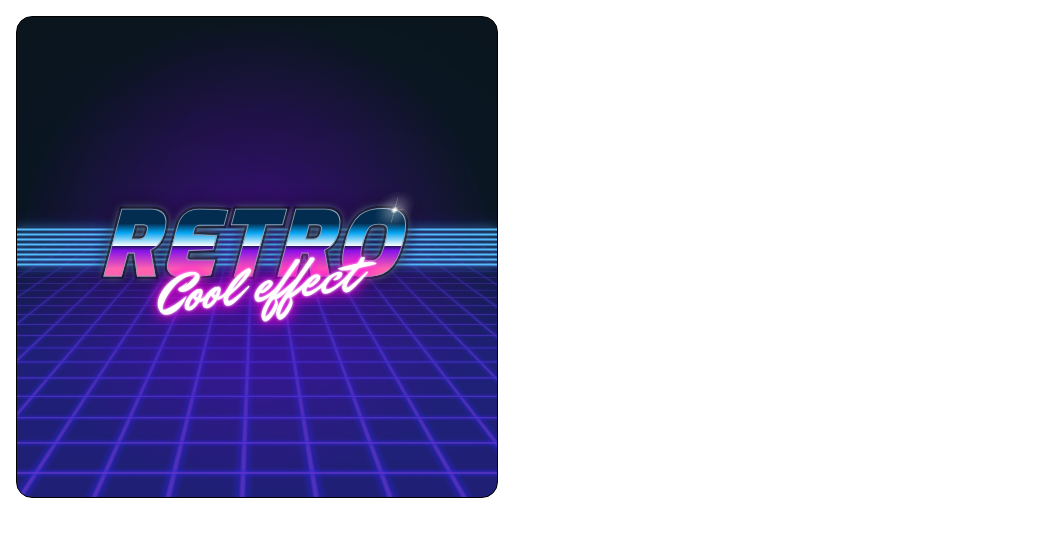
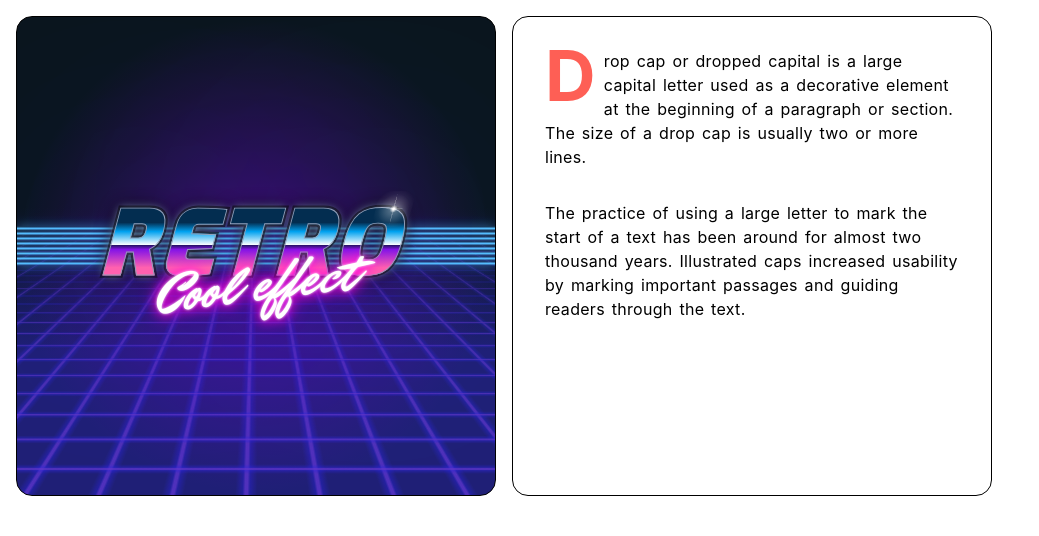
Before and after one commit to luismartinezs/the-vue-library, a Vue app: page / in a window 1280 px wide. Shown: the top 536 px of the page, without its empty margins (0-1039 px from the left). Built offline with nearby package versions, Linux system fonts and the light colour scheme.

Commit message:
Paragraph with dropcap

```diff
--- a/src/App.vue
+++ b/src/App.vue
@@ -1,3 +1,22 @@
+
+<template>
+  <div class="content">
+    <BackgroundWrapper :options="bgOptions">
+      <RetroTitle title="RETRO" star />
+      <RetroSubtitle subtitle="Cool effect" />
+    </BackgroundWrapper>
+    <div class="content-wrapper">
+      <VParagraph
+        dropcaps
+        text="Drop cap or dropped capital is a large capital letter used as a decorative element at the beginning of a paragraph or section. The size of a drop cap is usually two or more lines."
+      />
+      <VParagraph
+        text="The practice of using a large letter to mark the start of a text has been around for almost two thousand years. Illustrated caps increased usability by marking important passages and guiding readers through the text."
+      />
+    </div>
+  </div>
+</template>
+
 <script setup>
 import { ref } from 'vue'
 // This starter template is using Vue 3 <script setup> SFCs
@@ -5,22 +24,14 @@ import { ref } from 'vue'
 import RetroTitle from "@/components/RetroTitle.vue";
 import RetroSubtitle from "@/components/RetroSubtitle.vue";
 import BackgroundWrapper from "@/components/BackgroundWrapper.vue";
+import VParagraph from '@/components/VParagraph.vue';
 
 const bgOptions = ref({
   type: 'retro',
   lines: true,
   grid: true
-})
+});
 </script>
-
-<template>
-  <div class="content">
-    <BackgroundWrapper :options="bgOptions">
-      <RetroTitle title="RETRO" star />
-      <RetroSubtitle subtitle="Cool effect" />
-    </BackgroundWrapper>
-  </div>
-</template>
 
 <style lang="scss">
 #app {
@@ -39,6 +50,9 @@ const bgOptions = ref({
       border: 1px solid black;
       border-radius: 1rem;
     }
+    &-wrapper {
+      padding: 2rem;
+    }
   }
 }
 </style>
--- a/src/assets/css/reset.scss
+++ b/src/assets/css/reset.scss
@@ -121,3 +121,6 @@ table {
   border-collapse: collapse;
   border-spacing: 0;
 }
+*{
+  box-sizing: border-box;
+}
--- /dev/null
+++ b/src/components/VParagraph.vue
@@ -0,0 +1,39 @@
+<template>
+  <p class="paragraph" :class="{ 'dropcaps': dropcaps }">{{ text }}</p>
+</template>
+
+<script setup>
+const props = defineProps({
+  dropcaps: {
+    type: Boolean,
+    default: false
+  },
+  text: {
+    type: String,
+    default: ''
+  }
+});
+</script>
+
+<style lang="scss" scoped>
+.paragraph {
+  padding-bottom: 2rem;
+  font-family: -apple-system, BlinkMacSystemFont, "Segoe UI", Roboto, Oxygen,
+    Ubuntu, Cantarell, "Open Sans", "Helvetica Neue", sans-serif;
+
+  line-height: 1.5;
+  letter-spacing: 0.3px;
+  word-spacing: 2px;
+  &.dropcaps {
+    &:first-child::first-letter {
+      color: #fe5f55;
+      font-weight: bold;
+      font-size: 70px;
+      float: left;
+      line-height: 60px;
+      padding-right: 8px;
+      margin-top: -3px;
+    }
+  }
+}
+</style>
```
